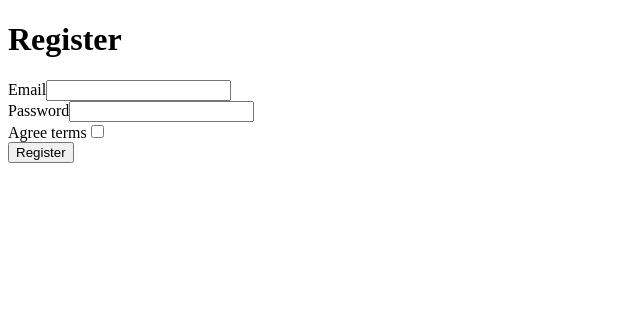
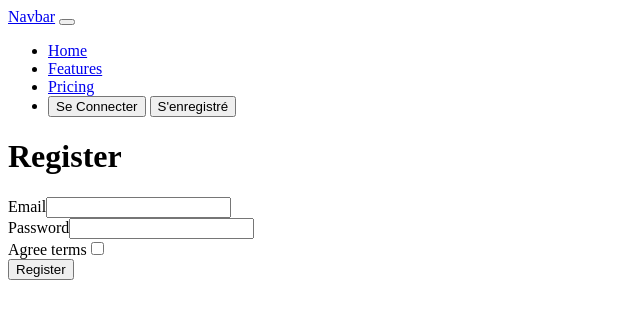
Before and after one commit to Thodler/socialNetwork, a Symfony app: template templates/registration/register.html.twig in a window 1280 px wide. Shown: the top 319 px of the page, without its empty margins (0-640 px from the left). Run offline with Twig, Linux system fonts and the light colour scheme; the template is opened without the code that fills it, so the values that code supplies are empty; form fields are guessed from the names that the template uses; some libraries are stand-ins or nearby versions.

Commit message:
[UPD] Mise en Form de login.html.twig et register.html.twig.

```diff
--- /dev/null
+++ b/templates/_module/navbar.html.twig
@@ -0,0 +1,25 @@
+<nav class="navbar navbar-expand-lg navbar-dark bg-dark">
+    <div class="container">
+        <a class="navbar-brand" href="#">Navbar</a>
+        <button class="navbar-toggler" type="button" data-bs-toggle="collapse" data-bs-target="#navbarNav" aria-controls="navbarNav" aria-expanded="false" aria-label="Toggle navigation">
+            <span class="navbar-toggler-icon"></span>
+        </button>
+        <div class="collapse navbar-collapse" id="navbarNav">
+            <ul class="navbar-nav">
+                <li class="nav-item">
+                    <a class="nav-link active" aria-current="page" href="#">Home</a>
+                </li>
+                <li class="nav-item">
+                    <a class="nav-link" href="#">Features</a>
+                </li>
+                <li class="nav-item">
+                    <a class="nav-link" href="#">Pricing</a>
+                </li>
+                <li class="nav-item">
+                    <button type="button" class="btn btn-outline-light">Se Connecter</button>
+                    <button type="button" class="btn btn-outline-light">S'enregistré</button>
+                </li>
+            </ul>
+        </div>
+    </div>
+</nav>
--- a/templates/base.html.twig
+++ b/templates/base.html.twig
@@ -14,6 +14,11 @@
         {% endblock %}
     </head>
     <body>
-        {% block body %}{% endblock %}
+        {% include('_module/navbar.html.twig') %}
+
+        <div class="container">
+            <h1 class="my-3">{% block title_page %}{% endblock %}</h1>
+            {% block body %}{% endblock %}
+        </div>
     </body>
 </html>
--- a/templates/registration/register.html.twig
+++ b/templates/registration/register.html.twig
@@ -1,10 +1,9 @@
 {% extends 'base.html.twig' %}
 
 {% block title %}Register{% endblock %}
+{% block title_page %}Register{% endblock %}
 
 {% block body %}
-    <h1>Register</h1>
-
     {{ form_start(registrationForm) }}
         {{ form_row(registrationForm.email) }}
         {{ form_row(registrationForm.plainPassword, {
@@ -12,6 +11,6 @@
         }) }}
         {{ form_row(registrationForm.agreeTerms) }}
 
-        <button type="submit" class="btn">Register</button>
+        <button type="submit" class="btn btn-primary">Register</button>
     {{ form_end(registrationForm) }}
 {% endblock %}
--- a/templates/security/login.html.twig
+++ b/templates/security/login.html.twig
@@ -1,6 +1,7 @@
 {% extends 'base.html.twig' %}
 
 {% block title %}Log in!{% endblock %}
+{% block title_page %}Connexion{% endblock %}
 
 {% block body %}
 <form method="post">
@@ -35,7 +36,7 @@
         </div>
     #}
 
-    <button class="btn btn-lg btn-primary" type="submit">
+    <button class="btn btn-lg btn-primary mt-3" type="submit">
         Sign in
     </button>
 </form>
```
